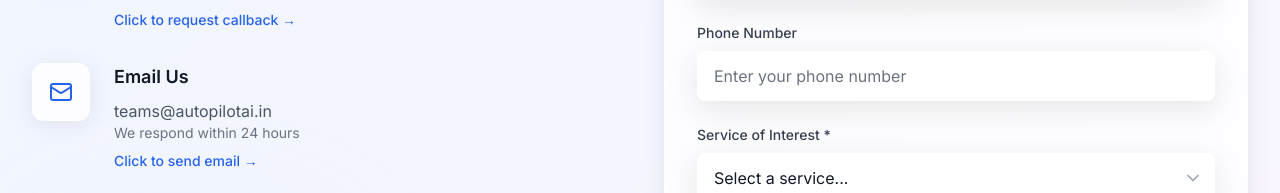
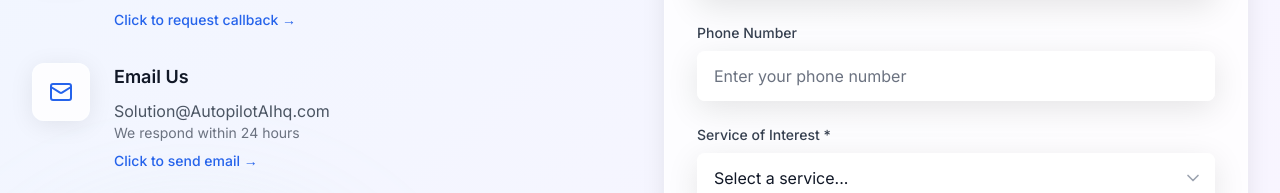
Before and after one commit to MAIL2838/testong, a React (Vite) app: page / in a window 1280 px wide. Shown: the part 2709-2902 px from the top of the page. Built offline with nearby package versions, Linux system fonts and the light colour scheme.

Commit message:
Updated StaticContactForm.tsx

```diff
--- a/src/sections/ContactSection/StaticContactForm.tsx
+++ b/src/sections/ContactSection/StaticContactForm.tsx
@@ -196,7 +196,7 @@
                     <h4 className="text-lg font-semibold text-gray-900 dark:text-white mb-2 group-hover:gradient-text transition-all duration-300">
                       Email Us
                     </h4>
-                    <p className="text-gray-600 dark:text-gray-300">teams@autopilotai.in</p>
+                    <p className="text-gray-600 dark:text-gray-300">Solution@AutopilotAIhq.com</p>
                     <p className="text-gray-500 dark:text-gray-400 text-sm">We respond within 24 hours</p>
                     <p className="text-blue-600 dark:text-blue-400 text-sm font-medium mt-2 group-hover:text-purple-600 dark:group-hover:text-purple-400 transition-colors">
                       Click to send email →
```
